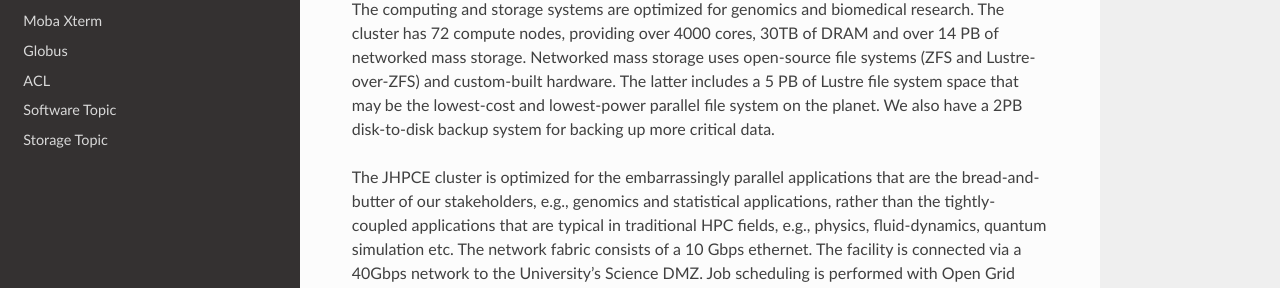
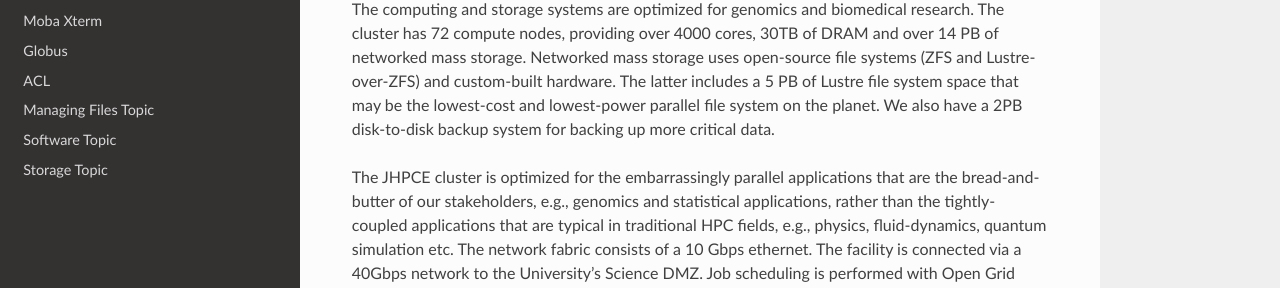
Before and after one commit to jhpce-jhu/jhpce_mkdocs, an MkDocs documentation site: the page built from docs/index.md, in a window 1280 px wide. Shown: the part 426-714 px from the top of the page. Built offline with MkDocs 1.6.1, drawn with Linux system fonts in a browser that asks for light colours; nearby versions of some CDN libraries.

Commit message:
Added managing files topic outline.

```diff
--- a/mkdocs.yml
+++ b/mkdocs.yml
@@ -15,6 +15,7 @@ nav:
   - Moba Xterm: moba_xterm.md
   - Globus: globus.md
   - ACL: acl.md
+  - Managing Files Topic: outline-managing-files.md
   - Software Topic: outline-software.md
   - Storage Topic: outline-storage.md
 theme: readthedocs
```
